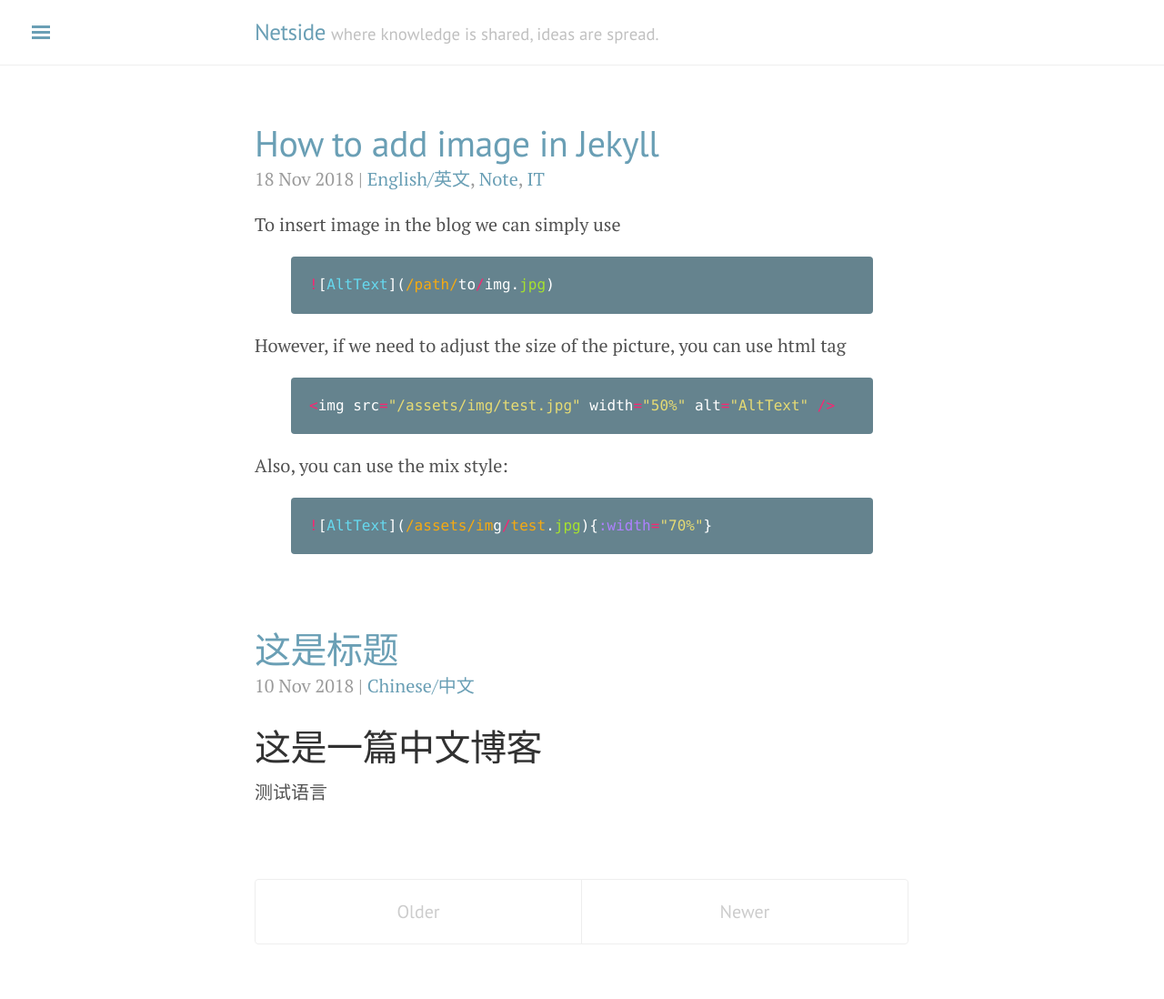
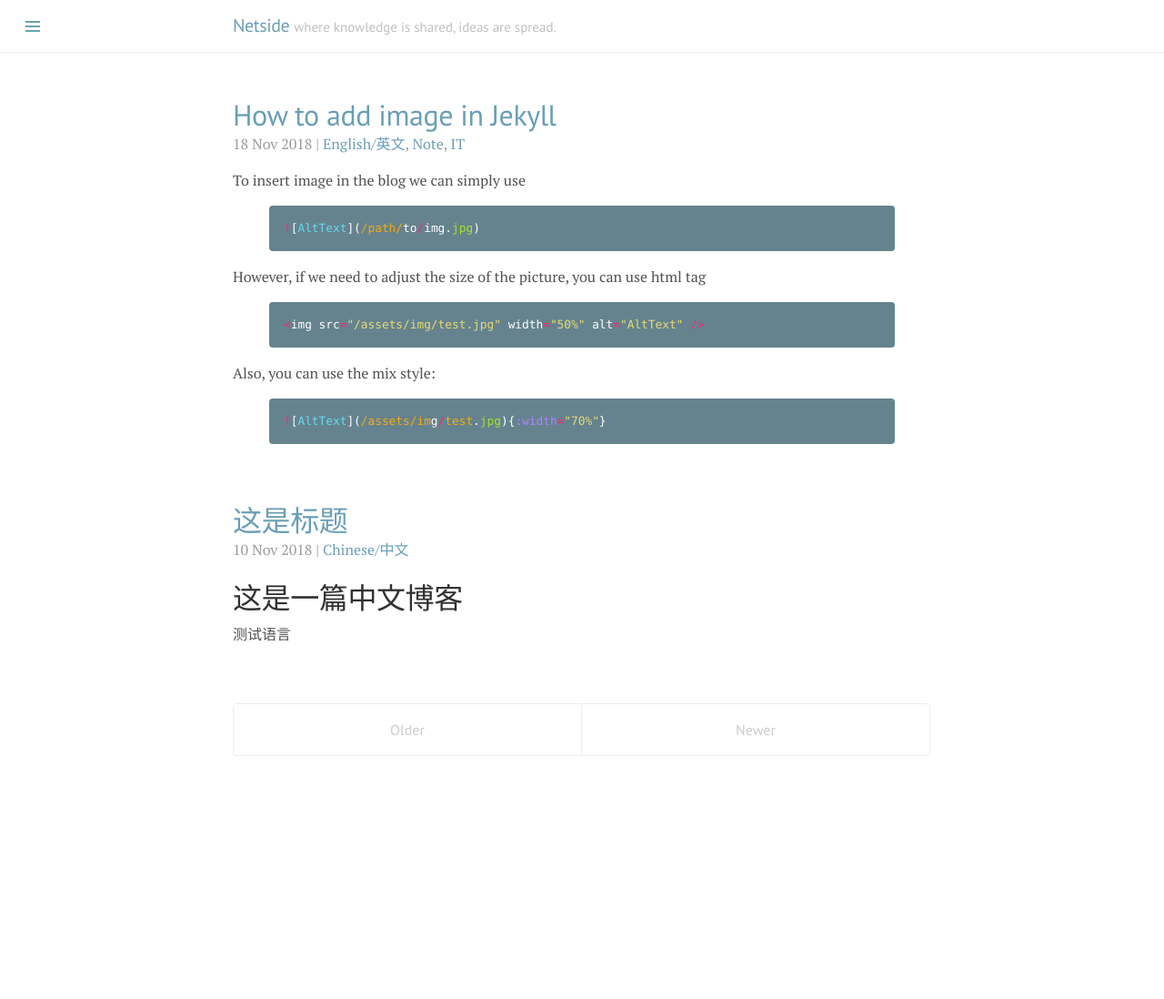
Before and after one commit to SuperElephant/blog_jekyll, a Jekyll site: the page built from index.html, in a window 1280 px wide. Shown: the whole page at 91% size. Built offline with Jekyll 4.4.1, drawn with Linux system fonts in a browser that asks for light colours; the list of posts is cut into pages by our own code; after the commit the page ends 900 px from its top, so only the background shows below that.

Commit message:
fix(syntax.css/lanyon.css/poole.css): fix font size and sidebar animation

```diff
--- a/assets/css/syntax.css
+++ b/assets/css/syntax.css
@@ -26,9 +26,9 @@
 .highlight .cp {
   color: #75715e;
 }
-.highlight .c1 {
+/*.highlight .c1 {
   color: #75715e;
-}
+}*/
 .highlight .cs {
   color: #75715e;
 }
--- a/public/css/lanyon.css
+++ b/public/css/lanyon.css
@@ -77,12 +77,12 @@ h1, h2, h3, h4, h5, h6 {
 }
 @media (min-width: 38em) {
   .container {
-    max-width: 32rem;
+    max-width: 38rem;
   }
 }
 @media (min-width: 56em) {
   .container {
-    max-width: 38rem;
+    max-width: 50rem;
   }
 }
 
@@ -157,7 +157,7 @@ h1, h2, h3, h4, h5, h6 {
 }
 @media (min-width: 30em) {
   .sidebar {
-    font-size: .75rem; /* 14px */
+    font-size: 1rem; /* 14px */
   }
 }
 
@@ -303,6 +303,7 @@ a.sidebar-nav-item:focus {
 .wrap,
 .sidebar,
 .sidebar-toggle {
+  z-index: 0;
   -webkit-backface-visibility: hidden;
       -ms-backface-visibility: hidden;
           backface-visibility: hidden;
--- a/public/css/poole.css
+++ b/public/css/poole.css
@@ -52,11 +52,11 @@ html {
   font-size: 16px;
   line-height: 1.5;
 }
-@media (min-width: 38em) {
+/*@media (min-width: 38em) {
   html {
     font-size: 20px;
   }
-}
+}*/
 
 body {
   color: #515151;
```
